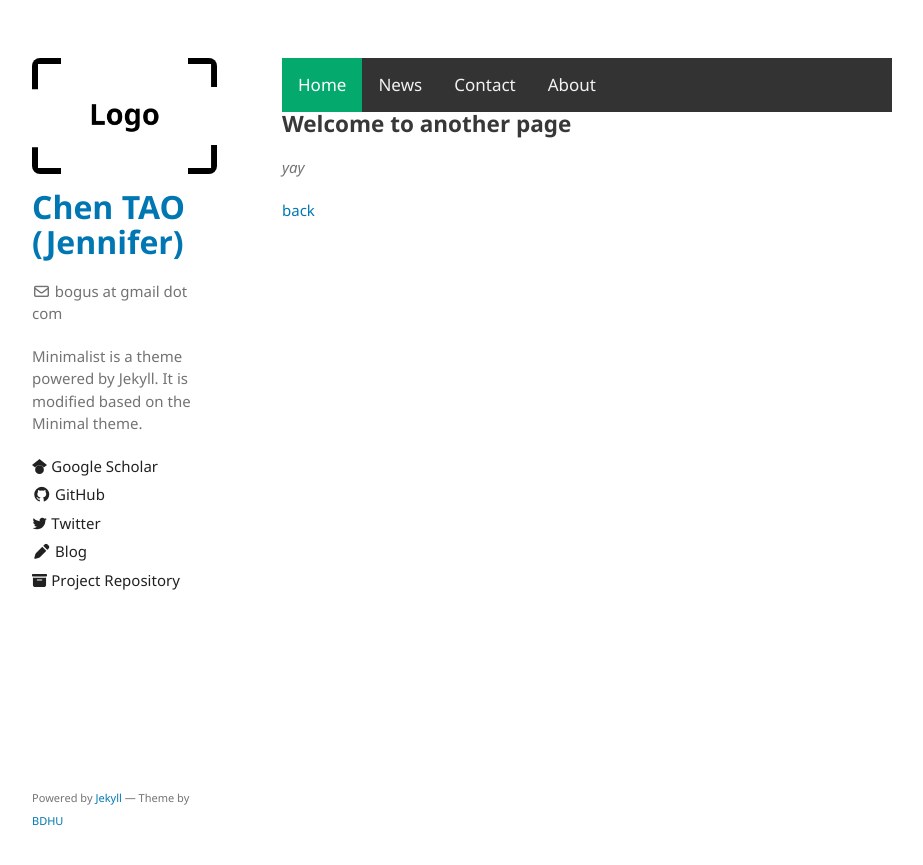
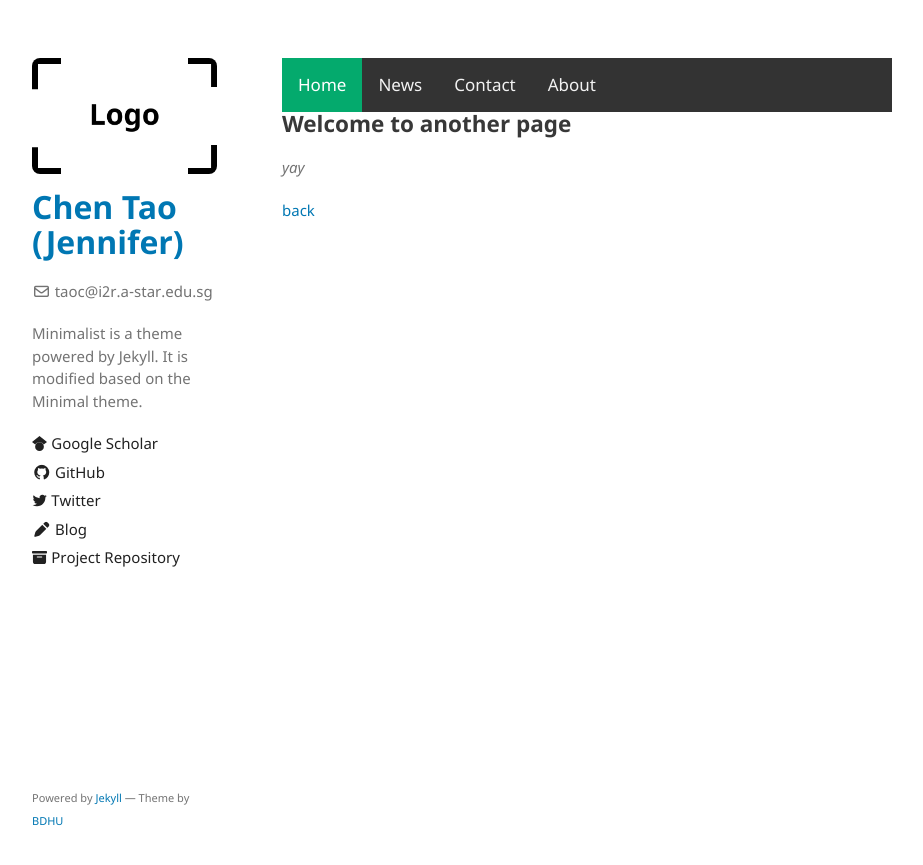
Before and after one commit to TAOC0002/TAOC0002.github.io, a Jekyll site: the page built from another-page.md, in a window 1280 px wide. Shown: the top 865 px of the page, without its empty margins (178-1101 px from the left). Built offline with Jekyll 4.4.1, drawn with Linux system fonts in a browser that asks for light colours; our own code applies the rules of GitHub Pages for plain Markdown files.

Commit message:
Update _config.yml

```diff
--- a/_config.yml
+++ b/_config.yml
@@ -1,6 +1,6 @@
-title: Chen TAO (Jennifer)
+title: Chen Tao (Jennifer)
 logo: /assets/img/logo.png
-email: bogus at gmail dot com
+email: taoc@i2r.a-star.edu.sg
 description: Minimalist is a theme powered by Jekyll. It is modified based on the Minimal theme.
 show_downloads: false
 google_analytics: UA-108144808-1
```
